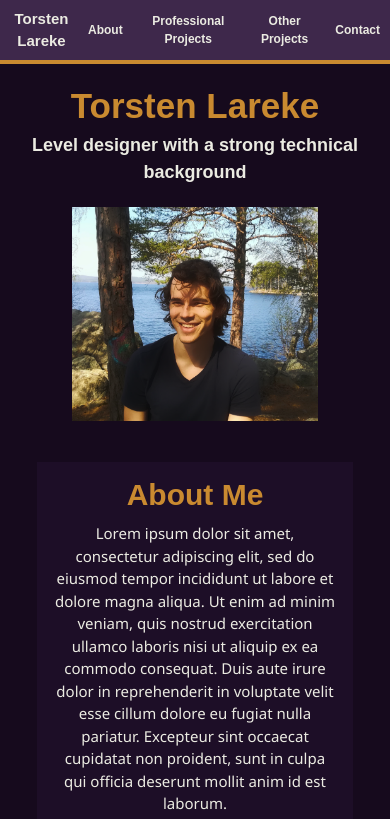
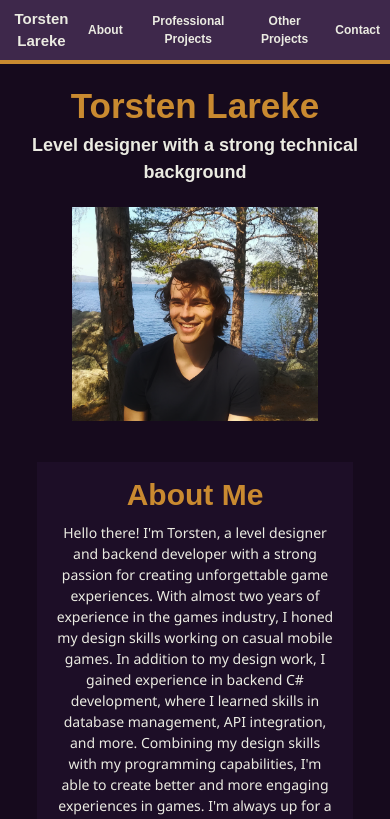
Before and after one commit to SirSalsa/game-portfolio, a React (Vite) app: page / in a window 390 px wide. Shown: the top 819 px of the page. Built offline with nearby package versions, Linux system fonts and the light colour scheme.

Commit message:
Added about me text

```diff
--- a/src/modules/intro/intro.scss
+++ b/src/modules/intro/intro.scss
@@ -69,6 +69,7 @@
 
 #desc_container > p {
     font-family: $text_font;
+    font-size: 18px;
 }
 
 #cv_button_wrapper {
@@ -180,7 +181,7 @@ button > p {
     }
 
     #desc_container > p {
-        font-size: 15px;
+        font-size: 14px;
         text-align: center;
     }
 }
--- a/src/modules/intro/intro.tsx
+++ b/src/modules/intro/intro.tsx
@@ -3,7 +3,7 @@ import portrait from "./media/portrait.png"
 import cv_url from "./media/cv.png"
 
 function Intro() {
-    return(
+    return (
         <div className="Intro_wrapper">
             <div id="title_container">
                 <h1>Torsten Lareke</h1>
@@ -14,7 +14,13 @@ function Intro() {
             </div>
             <div id="desc_container">
                 <h2>About Me</h2>
-                <p>Lorem ipsum dolor sit amet, consectetur adipiscing elit, sed do eiusmod tempor incididunt ut labore et dolore magna aliqua. Ut enim ad minim veniam, quis nostrud exercitation ullamco laboris nisi ut aliquip ex ea commodo consequat. Duis aute irure dolor in reprehenderit in voluptate velit esse cillum dolore eu fugiat nulla pariatur. Excepteur sint occaecat cupidatat non proident, sunt in culpa qui officia deserunt mollit anim id est laborum.</p>
+                <p>
+                    Hello there! I'm Torsten, a level designer and backend developer with a strong passion for creating unforgettable game experiences. With almost two years of experience in the games industry, I honed my design skills working on casual mobile games.
+
+                    In addition to my design work, I gained experience in backend C# development, where I learned skills in database management, API integration, and more. Combining my design skills with my programming capabilities, I'm able to create better and more engaging experiences in games.
+
+                    I'm always up for a challenge and eager to try out new things, so feel free to reach out if you're interested in collaborating on a project. Let's create something amazing together!
+                </p>
                 <form id="cv_button_wrapper" target="_blank">
                     <button id="about_button" formAction="https://drive.google.com/file/d/18Mti1pgJeeQZ0ci-s3oold7Ah3ZnK3iV/view?usp=share_link">
                         <img src={cv_url} alt="CV icon" />
```
